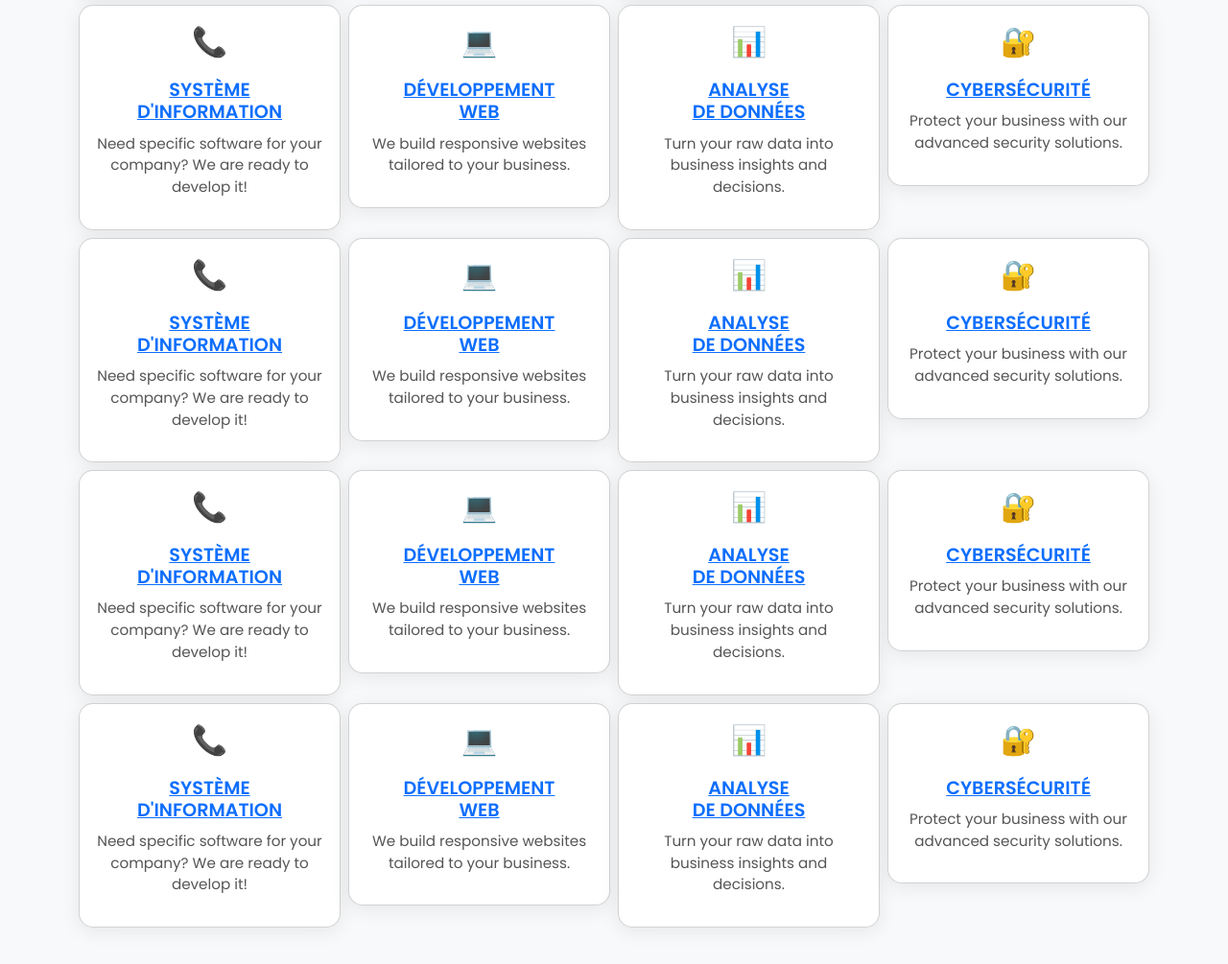
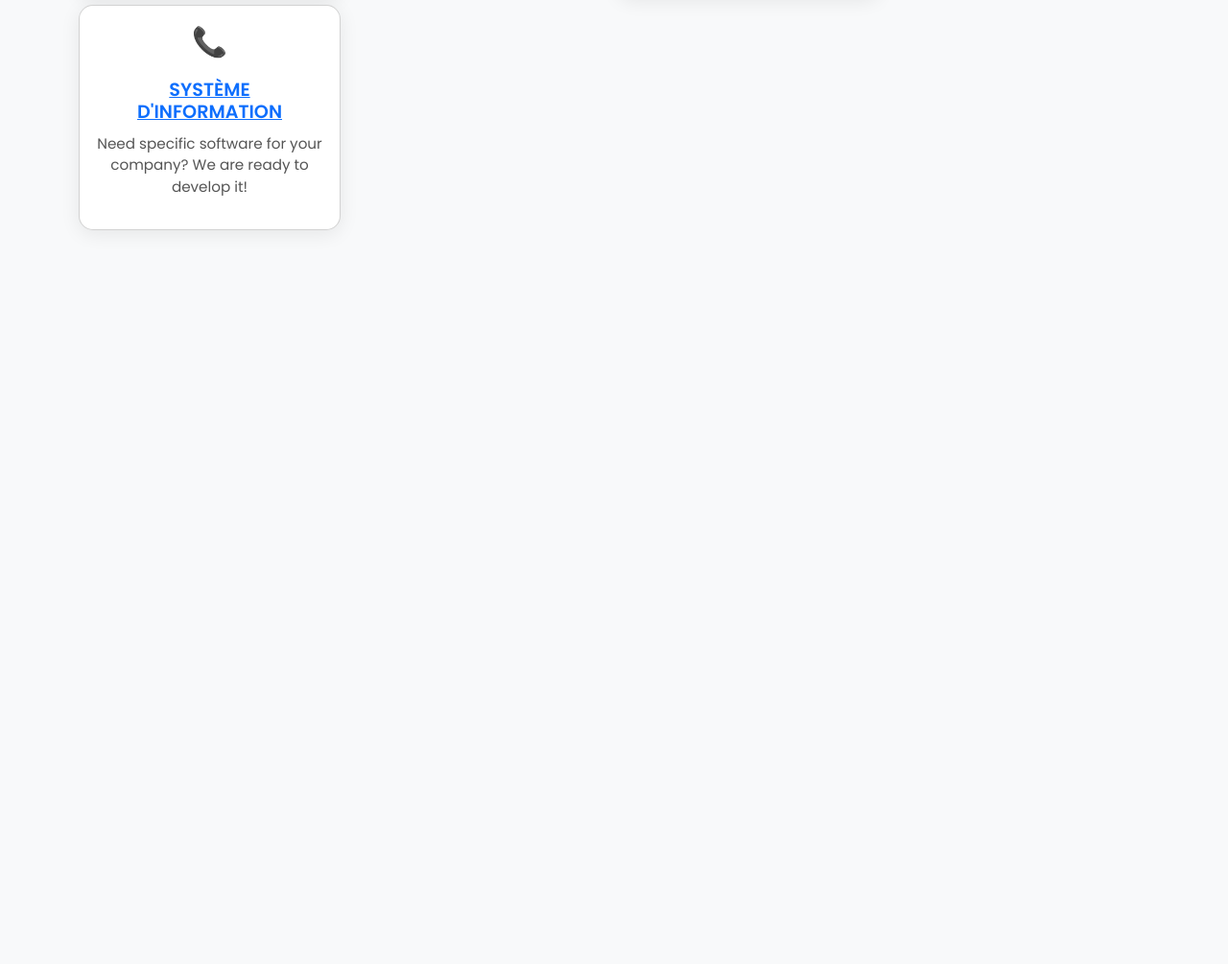
Before and after one commit to 13nerubepe/sitesiic, a plain HTML site: page allService.html in a window 1280 px wide. Shown: the part 347-1352 px from the top of the page at 96% size. After the commit the page ends 800 px from the top, so only its background shows below. Drawn offline with nearby package versions, Linux system fonts and the light colour scheme.

Commit message:
SUITE1 09/05/2025

```diff
--- a/allService.html
+++ b/allService.html
@@ -106,122 +106,122 @@
             </div>
         </div>
 
-        <div class="col">
-            <div class="card p-3 text-center">
-                <div class="box-icon-modern-icon">💻</div>
-                <h5 class="box-icon-modern-title"><a href="#">DÉVELOPPEMENT<br>WEB</a></h5>
-                <p class="box-icon-modern-text">We build responsive websites tailored to your business.</p>
-            </div>
-        </div>
+<!--        <div class="col">-->
+<!--            <div class="card p-3 text-center">-->
+<!--                <div class="box-icon-modern-icon">💻</div>-->
+<!--                <h5 class="box-icon-modern-title"><a href="#">DÉVELOPPEMENT<br>WEB</a></h5>-->
+<!--                <p class="box-icon-modern-text">We build responsive websites tailored to your business.</p>-->
+<!--            </div>-->
+<!--        </div>-->
 
-        <div class="col">
-            <div class="card p-3 text-center">
-                <div class="box-icon-modern-icon">📊</div>
-                <h5 class="box-icon-modern-title"><a href="#">ANALYSE<br>DE DONNÉES</a></h5>
-                <p class="box-icon-modern-text">Turn your raw data into business insights and decisions.</p>
-            </div>
-        </div>
+<!--        <div class="col">-->
+<!--            <div class="card p-3 text-center">-->
+<!--                <div class="box-icon-modern-icon">📊</div>-->
+<!--                <h5 class="box-icon-modern-title"><a href="#">ANALYSE<br>DE DONNÉES</a></h5>-->
+<!--                <p class="box-icon-modern-text">Turn your raw data into business insights and decisions.</p>-->
+<!--            </div>-->
+<!--        </div>-->
 
-        <div class="col">
-            <div class="card p-3 text-center">
-                <div class="box-icon-modern-icon">🔐</div>
-                <h5 class="box-icon-modern-title"><a href="#">CYBERSÉCURITÉ</a></h5>
-                <p class="box-icon-modern-text">Protect your business with our advanced security solutions.</p>
-            </div>
-        </div>
-        <div class="col">
-            <div class="card p-3 text-center">
-                <div class="box-icon-modern-icon">📞</div>
-                <h5 class="box-icon-modern-title"><a href="#">SYSTÈME<br>D'INFORMATION</a></h5>
-                <p class="box-icon-modern-text">Need specific software for your company? We are ready to develop it!</p>
-            </div>
-        </div>
+<!--        <div class="col">-->
+<!--            <div class="card p-3 text-center">-->
+<!--                <div class="box-icon-modern-icon">🔐</div>-->
+<!--                <h5 class="box-icon-modern-title"><a href="#">CYBERSÉCURITÉ</a></h5>-->
+<!--                <p class="box-icon-modern-text">Protect your business with our advanced security solutions.</p>-->
+<!--            </div>-->
+<!--        </div>-->
+<!--        <div class="col">-->
+<!--            <div class="card p-3 text-center">-->
+<!--                <div class="box-icon-modern-icon">📞</div>-->
+<!--                <h5 class="box-icon-modern-title"><a href="#">SYSTÈME<br>D'INFORMATION</a></h5>-->
+<!--                <p class="box-icon-modern-text">Need specific software for your company? We are ready to develop it!</p>-->
+<!--            </div>-->
+<!--        </div>-->
 
-        <div class="col">
-            <div class="card p-3 text-center">
-                <div class="box-icon-modern-icon">💻</div>
-                <h5 class="box-icon-modern-title"><a href="#">DÉVELOPPEMENT<br>WEB</a></h5>
-                <p class="box-icon-modern-text">We build responsive websites tailored to your business.</p>
-            </div>
-        </div>
+<!--        <div class="col">-->
+<!--            <div class="card p-3 text-center">-->
+<!--                <div class="box-icon-modern-icon">💻</div>-->
+<!--                <h5 class="box-icon-modern-title"><a href="#">DÉVELOPPEMENT<br>WEB</a></h5>-->
+<!--                <p class="box-icon-modern-text">We build responsive websites tailored to your business.</p>-->
+<!--            </div>-->
+<!--        </div>-->
 
-        <div class="col">
-            <div class="card p-3 text-center">
-                <div class="box-icon-modern-icon">📊</div>
-                <h5 class="box-icon-modern-title"><a href="#">ANALYSE<br>DE DONNÉES</a></h5>
-                <p class="box-icon-modern-text">Turn your raw data into business insights and decisions.</p>
-            </div>
-        </div>
+<!--        <div class="col">-->
+<!--            <div class="card p-3 text-center">-->
+<!--                <div class="box-icon-modern-icon">📊</div>-->
+<!--                <h5 class="box-icon-modern-title"><a href="#">ANALYSE<br>DE DONNÉES</a></h5>-->
+<!--                <p class="box-icon-modern-text">Turn your raw data into business insights and decisions.</p>-->
+<!--            </div>-->
+<!--        </div>-->
 
-        <div class="col">
-            <div class="card p-3 text-center">
-                <div class="box-icon-modern-icon">🔐</div>
-                <h5 class="box-icon-modern-title"><a href="#">CYBERSÉCURITÉ</a></h5>
-                <p class="box-icon-modern-text">Protect your business with our advanced security solutions.</p>
-            </div>
-        </div>
-        <div class="col">
-            <div class="card p-3 text-center">
-                <div class="box-icon-modern-icon">📞</div>
-                <h5 class="box-icon-modern-title"><a href="#">SYSTÈME<br>D'INFORMATION</a></h5>
-                <p class="box-icon-modern-text">Need specific software for your company? We are ready to develop it!</p>
-            </div>
-        </div>
+<!--        <div class="col">-->
+<!--            <div class="card p-3 text-center">-->
+<!--                <div class="box-icon-modern-icon">🔐</div>-->
+<!--                <h5 class="box-icon-modern-title"><a href="#">CYBERSÉCURITÉ</a></h5>-->
+<!--                <p class="box-icon-modern-text">Protect your business with our advanced security solutions.</p>-->
+<!--            </div>-->
+<!--        </div>-->
+<!--        <div class="col">-->
+<!--            <div class="card p-3 text-center">-->
+<!--                <div class="box-icon-modern-icon">📞</div>-->
+<!--                <h5 class="box-icon-modern-title"><a href="#">SYSTÈME<br>D'INFORMATION</a></h5>-->
+<!--                <p class="box-icon-modern-text">Need specific software for your company? We are ready to develop it!</p>-->
+<!--            </div>-->
+<!--        </div>-->
 
-        <div class="col">
-            <div class="card p-3 text-center">
-                <div class="box-icon-modern-icon">💻</div>
-                <h5 class="box-icon-modern-title"><a href="#">DÉVELOPPEMENT<br>WEB</a></h5>
-                <p class="box-icon-modern-text">We build responsive websites tailored to your business.</p>
-            </div>
-        </div>
+<!--        <div class="col">-->
+<!--            <div class="card p-3 text-center">-->
+<!--                <div class="box-icon-modern-icon">💻</div>-->
+<!--                <h5 class="box-icon-modern-title"><a href="#">DÉVELOPPEMENT<br>WEB</a></h5>-->
+<!--                <p class="box-icon-modern-text">We build responsive websites tailored to your business.</p>-->
+<!--            </div>-->
+<!--        </div>-->
 
-        <div class="col">
-            <div class="card p-3 text-center">
-                <div class="box-icon-modern-icon">📊</div>
-                <h5 class="box-icon-modern-title"><a href="#">ANALYSE<br>DE DONNÉES</a></h5>
-                <p class="box-icon-modern-text">Turn your raw data into business insights and decisions.</p>
-            </div>
-        </div>
+<!--        <div class="col">-->
+<!--            <div class="card p-3 text-center">-->
+<!--                <div class="box-icon-modern-icon">📊</div>-->
+<!--                <h5 class="box-icon-modern-title"><a href="#">ANALYSE<br>DE DONNÉES</a></h5>-->
+<!--                <p class="box-icon-modern-text">Turn your raw data into business insights and decisions.</p>-->
+<!--            </div>-->
+<!--        </div>-->
 
-        <div class="col">
-            <div class="card p-3 text-center">
-                <div class="box-icon-modern-icon">🔐</div>
-                <h5 class="box-icon-modern-title"><a href="#">CYBERSÉCURITÉ</a></h5>
-                <p class="box-icon-modern-text">Protect your business with our advanced security solutions.</p>
-            </div>
-        </div>
-        <div class="col">
-            <div class="card p-3 text-center">
-                <div class="box-icon-modern-icon">📞</div>
-                <h5 class="box-icon-modern-title"><a href="#">SYSTÈME<br>D'INFORMATION</a></h5>
-                <p class="box-icon-modern-text">Need specific software for your company? We are ready to develop it!</p>
-            </div>
-        </div>
+<!--        <div class="col">-->
+<!--            <div class="card p-3 text-center">-->
+<!--                <div class="box-icon-modern-icon">🔐</div>-->
+<!--                <h5 class="box-icon-modern-title"><a href="#">CYBERSÉCURITÉ</a></h5>-->
+<!--                <p class="box-icon-modern-text">Protect your business with our advanced security solutions.</p>-->
+<!--            </div>-->
+<!--        </div>-->
+<!--        <div class="col">-->
+<!--            <div class="card p-3 text-center">-->
+<!--                <div class="box-icon-modern-icon">📞</div>-->
+<!--                <h5 class="box-icon-modern-title"><a href="#">SYSTÈME<br>D'INFORMATION</a></h5>-->
+<!--                <p class="box-icon-modern-text">Need specific software for your company? We are ready to develop it!</p>-->
+<!--            </div>-->
+<!--        </div>-->
 
-        <div class="col">
-            <div class="card p-3 text-center">
-                <div class="box-icon-modern-icon">💻</div>
-                <h5 class="box-icon-modern-title"><a href="#">DÉVELOPPEMENT<br>WEB</a></h5>
-                <p class="box-icon-modern-text">We build responsive websites tailored to your business.</p>
-            </div>
-        </div>
+<!--        <div class="col">-->
+<!--            <div class="card p-3 text-center">-->
+<!--                <div class="box-icon-modern-icon">💻</div>-->
+<!--                <h5 class="box-icon-modern-title"><a href="#">DÉVELOPPEMENT<br>WEB</a></h5>-->
+<!--                <p class="box-icon-modern-text">We build responsive websites tailored to your business.</p>-->
+<!--            </div>-->
+<!--        </div>-->
 
-        <div class="col">
-            <div class="card p-3 text-center">
-                <div class="box-icon-modern-icon">📊</div>
-                <h5 class="box-icon-modern-title"><a href="#">ANALYSE<br>DE DONNÉES</a></h5>
-                <p class="box-icon-modern-text">Turn your raw data into business insights and decisions.</p>
-            </div>
-        </div>
+<!--        <div class="col">-->
+<!--            <div class="card p-3 text-center">-->
+<!--                <div class="box-icon-modern-icon">📊</div>-->
+<!--                <h5 class="box-icon-modern-title"><a href="#">ANALYSE<br>DE DONNÉES</a></h5>-->
+<!--                <p class="box-icon-modern-text">Turn your raw data into business insights and decisions.</p>-->
+<!--            </div>-->
+<!--        </div>-->
 
-        <div class="col">
-            <div class="card p-3 text-center">
-                <div class="box-icon-modern-icon">🔐</div>
-                <h5 class="box-icon-modern-title"><a href="#">CYBERSÉCURITÉ</a></h5>
-                <p class="box-icon-modern-text">Protect your business with our advanced security solutions.</p>
-            </div>
-        </div>
+<!--        <div class="col">-->
+<!--            <div class="card p-3 text-center">-->
+<!--                <div class="box-icon-modern-icon">🔐</div>-->
+<!--                <h5 class="box-icon-modern-title"><a href="#">CYBERSÉCURITÉ</a></h5>-->
+<!--                <p class="box-icon-modern-text">Protect your business with our advanced security solutions.</p>-->
+<!--            </div>-->
+<!--        </div>-->
     </div>
 </div>
 
```
